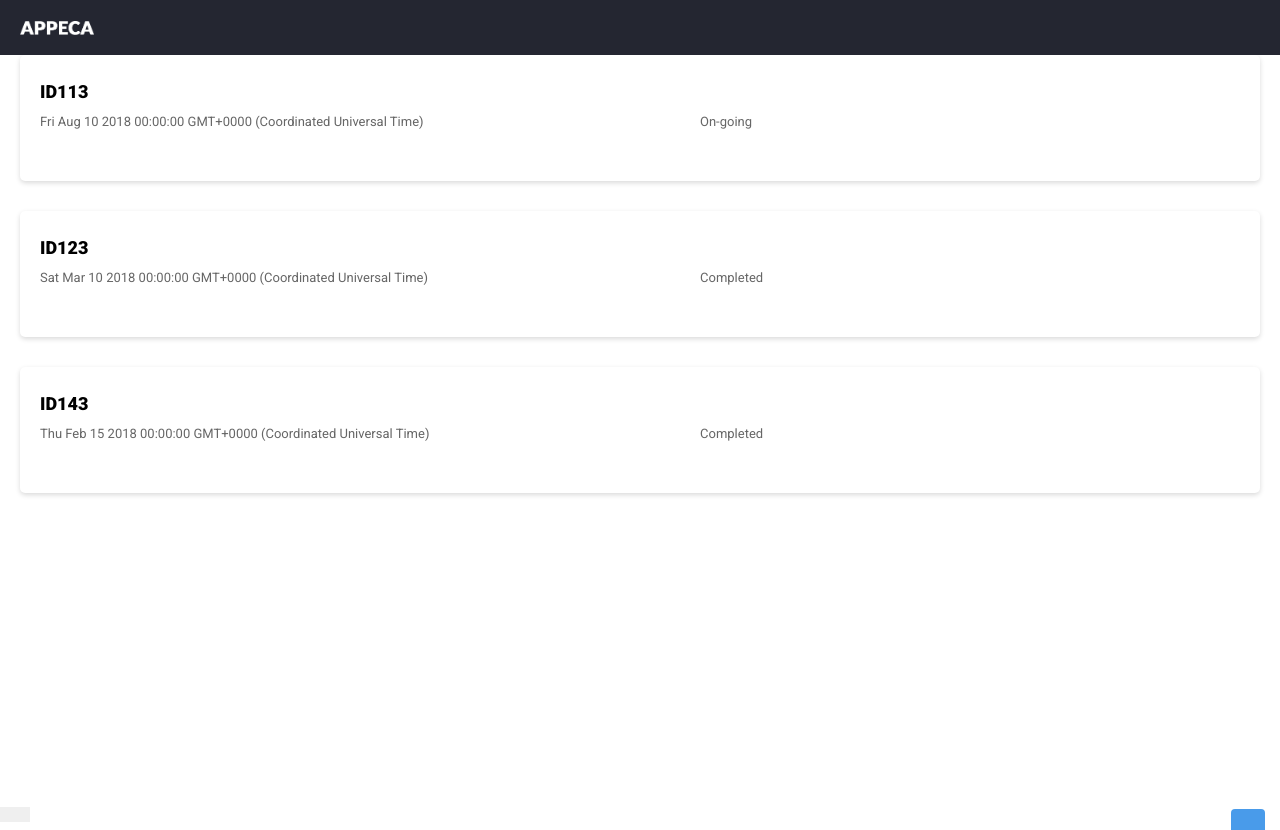
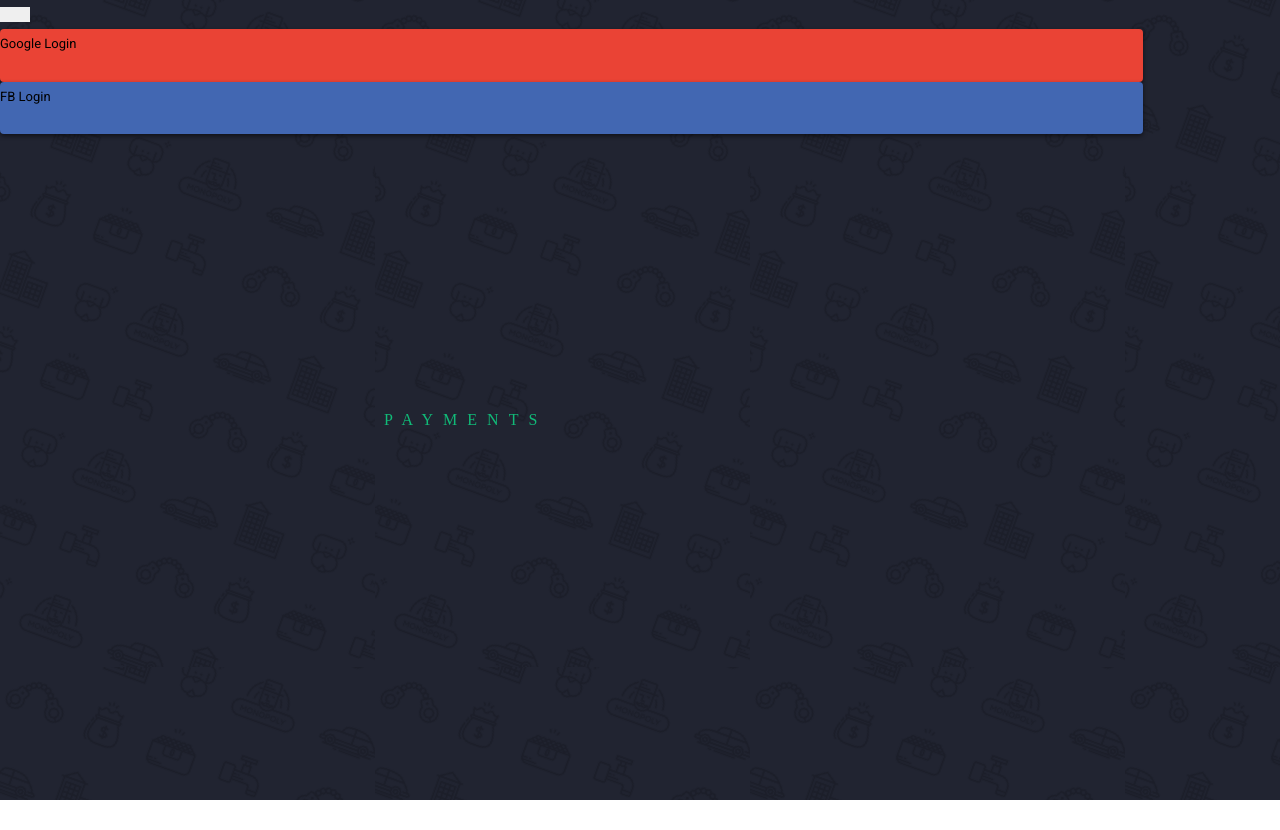
Before and after one commit to kavithamadhavaraj/monopoly-payments, an Angular app: page / in a window 1280 px wide. Before the commit this address led to /board. After the commit the page ends 800 px from the top, so only its background shows below. Built offline with nearby package versions, Linux system fonts and the light colour scheme; a web font is replaced by a local one.

Commit message:
First level UI changes

```diff
--- a/src/app/app.module.ts
+++ b/src/app/app.module.ts
@@ -6,13 +6,15 @@ import { GameComponent } from './game/game.component';
 import { AppRoutingModule } from './app-routing.module';
 import { MainComponent } from './main/main.component';
 import { PlayerFilterPipe } from './player-filter.pipe';
+import { LoginComponent } from './login/login.component';
 
 @NgModule({
   declarations: [
     BoardComponent,
     GameComponent,
     MainComponent,
-    PlayerFilterPipe
+    PlayerFilterPipe,
+    LoginComponent
   ],
   imports: [
     BrowserModule,
--- /dev/null
+++ b/src/app/login/login.component.css
@@ -0,0 +1,19 @@
+.background {
+    height: 100%;
+    width: 100%;
+    background-color: #212431;
+    background-image: url('../../assets/images/Rectangle.png')
+}
+
+.payments {
+    position: relative;
+    right:50%;
+    left: 30%;
+    top: 50.97%;
+    bottom: 45.43%;
+    height: 3.6%;	width: 41.87%;	color: #11BA78;	font-family: "Arial Rounded MT Bold";	font-size: 16px;	letter-spacing: 10px;	line-height: 24px;}
+
+.rectangle-3 {	height: 6.6%;	width: 89.33%;	border-radius: 4px;	background-color: #EA4335;	box-shadow: 0 2px 4px 0 rgba(0,0,0,0.5);}
+
+
+.rectangle-4 {	height: 6.6%;	width: 89.33%;	border-radius: 4px;	background-color: #4267B2;	box-shadow: 0 2px 4px 0 rgba(0,0,0,0.5);}
--- /dev/null
+++ b/src/app/login/login.component.html
@@ -0,0 +1,7 @@
+<body class="background">
+<div class='payments'>
+  PAYMENTS
+</div>
+<div class='rectangle-3' (click) = 'googleLogin()'>Google Login</div>
+<div class='rectangle-4' (click) = 'fbLogin()' >FB Login</div>
+</body>
--- /dev/null
+++ b/src/app/login/login.component.ts
@@ -0,0 +1,23 @@
+import { Component, OnInit } from '@angular/core';
+
+@Component({
+  selector: 'app-login',
+  templateUrl: './login.component.html',
+  styleUrls: ['./login.component.css']
+})
+export class LoginComponent implements OnInit {
+
+  constructor() { }
+
+  ngOnInit() {
+  }
+
+  googleLogin(){
+    console.log('googlelogin');
+  }
+
+  fbLogin(){
+    console.log('fblogin');
+  }
+
+}
--- a/src/app/main/main.component.css
+++ b/src/app/main/main.component.css
@@ -0,0 +1,5 @@
+.background {
+    height: 100%;
+    width: 100%;
+    position: absolute;
+}
--- a/src/app/main/main.component.html
+++ b/src/app/main/main.component.html
@@ -1 +1,3 @@
+<body class='background'>
 <router-outlet></router-outlet>
+</body>
--- a/src/app/player-filter.pipe.ts
+++ b/src/app/player-filter.pipe.ts
@@ -5,8 +5,8 @@ import { Player } from './game-detail';
 })
 export class PlayerFilterPipe implements PipeTransform {
 
-  transform(allPlayers : Player[], key: string):any{
-    return allPlayers.filter(player => player.playerID == key);
+  transform(allPlayers : Player[], key: string): any {
+    return allPlayers.filter(player => player.playerID === key);
   }
 
 }
```
Also changed, not shown: src/app/app-routing.module.ts (+8 -3 lines), src/assets/images/Rectangle.png (added).
